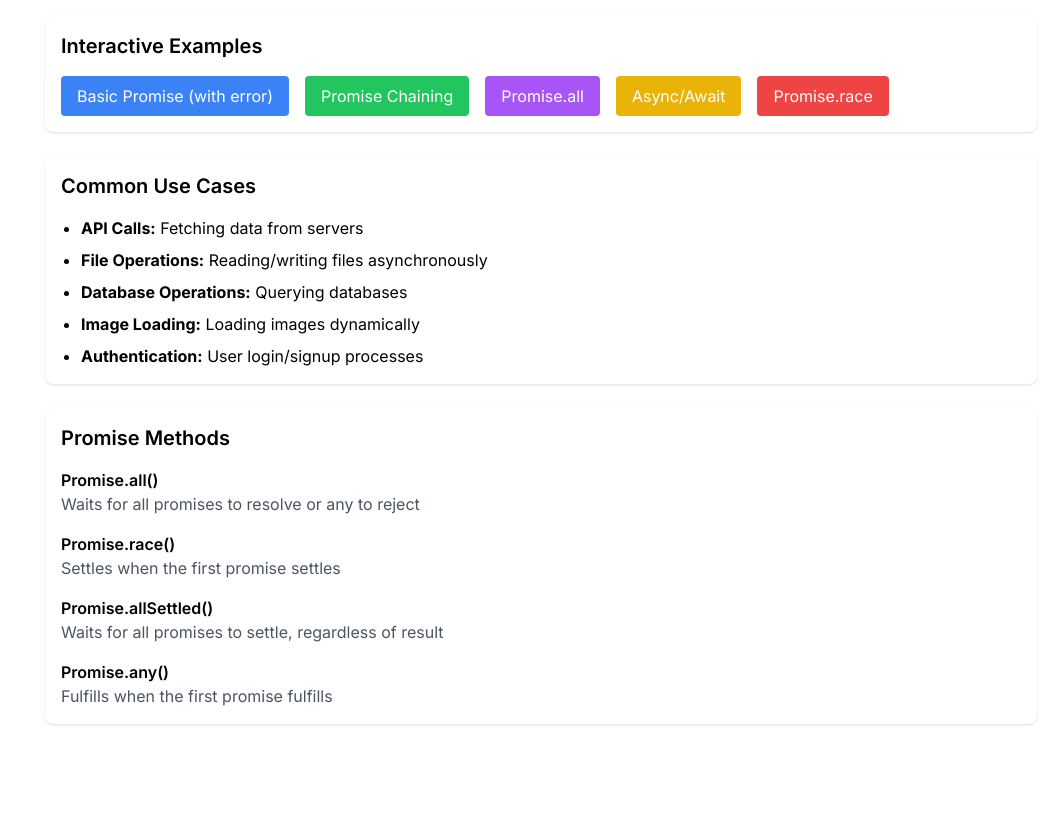
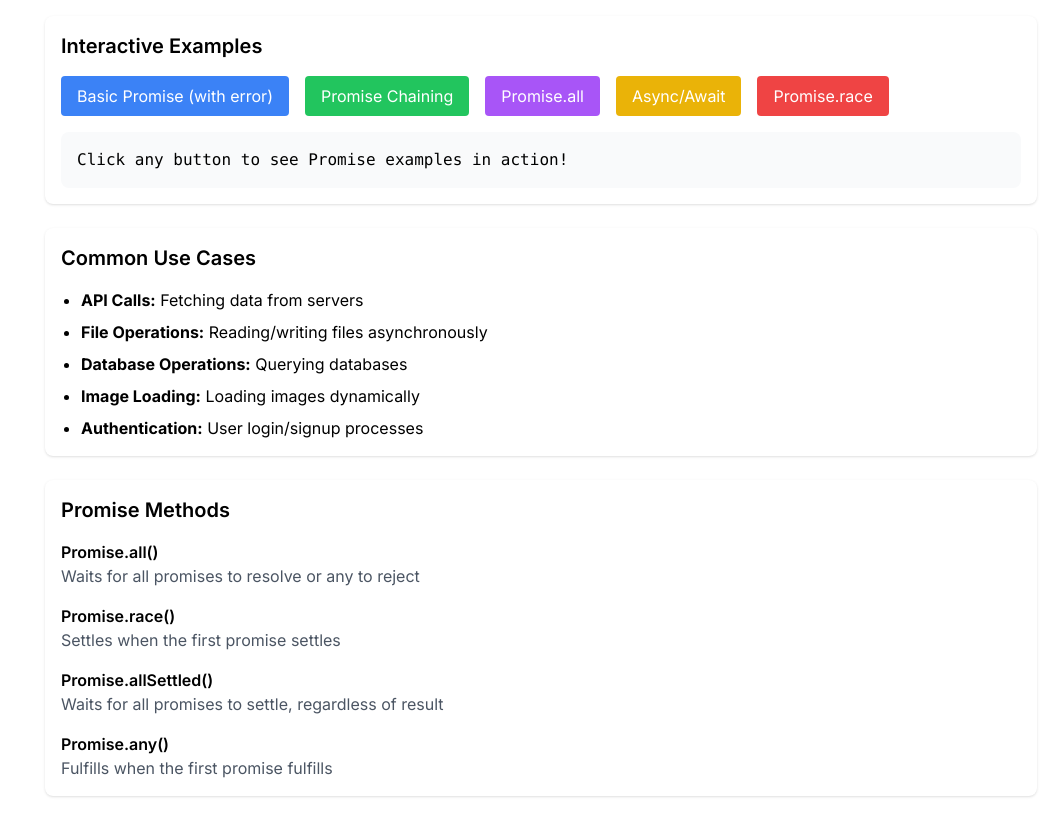
Before and after one commit to gsalunke/experimental, a Next.js app: page /experimental/promises in a window 1280 px wide. Shown: the part 1180-2008 px from the top of the page, without its empty margins (227-1280 px from the left). Before the commit the page ends 1936 px from the top, so only its background shows below. Built offline with nearby package versions, Linux system fonts and the light colour scheme.

Commit message:
Ensuring erimental.txt ssr is no longer available

```diff
--- a/app/promises/page.tsx
+++ b/app/promises/page.tsx
@@ -1,6 +1,6 @@
 "use client";
 
-import React, { useState } from 'react';
+import React, { useState, useEffect } from 'react';
 
 const PromiseExample = () => {
   const [result, setResult] = useState<string>('');
@@ -99,6 +99,12 @@ const PromiseExample = () => {
         setLoading(false);
       });
   };
+
+  // Initialize examples on mount
+  useEffect(() => {
+    // This ensures we're only running client-side code
+    setResult('Click any button to see Promise examples in action!');
+  }, []);
 
   return (
     <div className="container mx-auto px-4 py-8">
```
